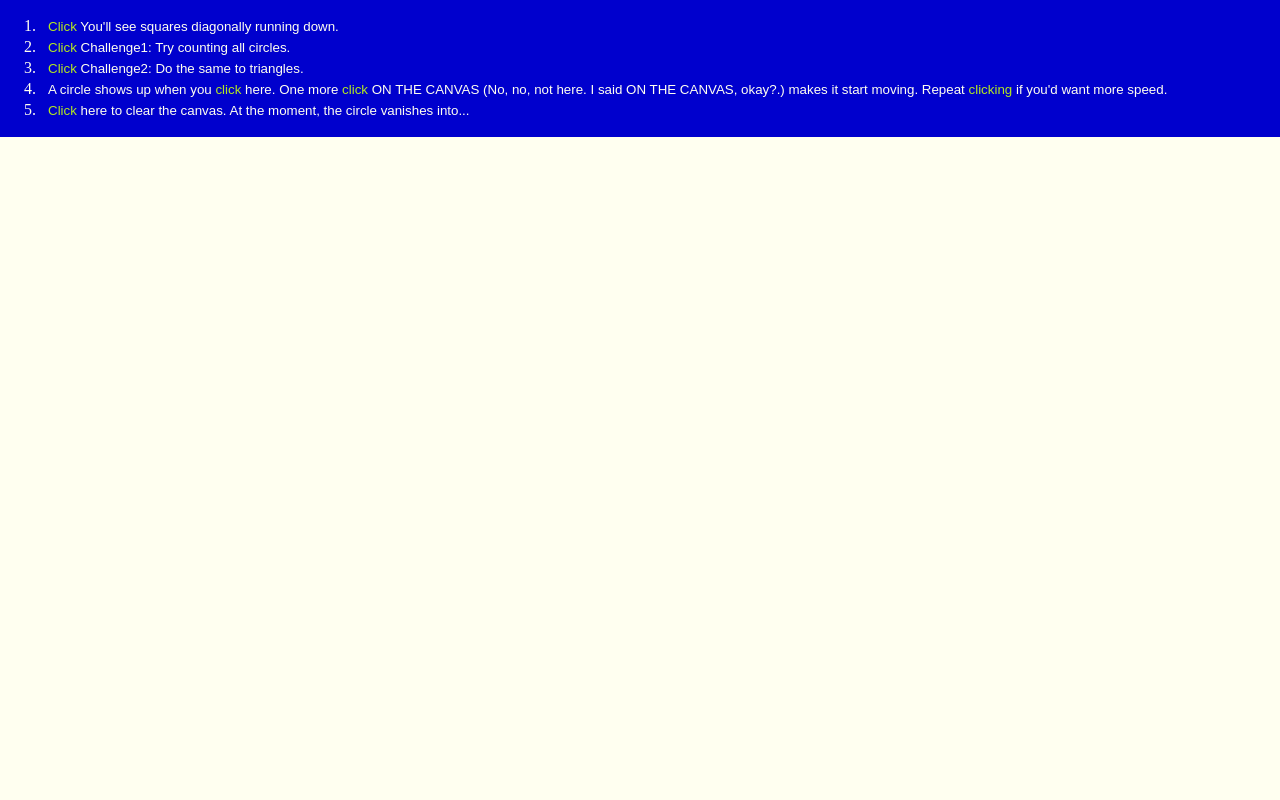
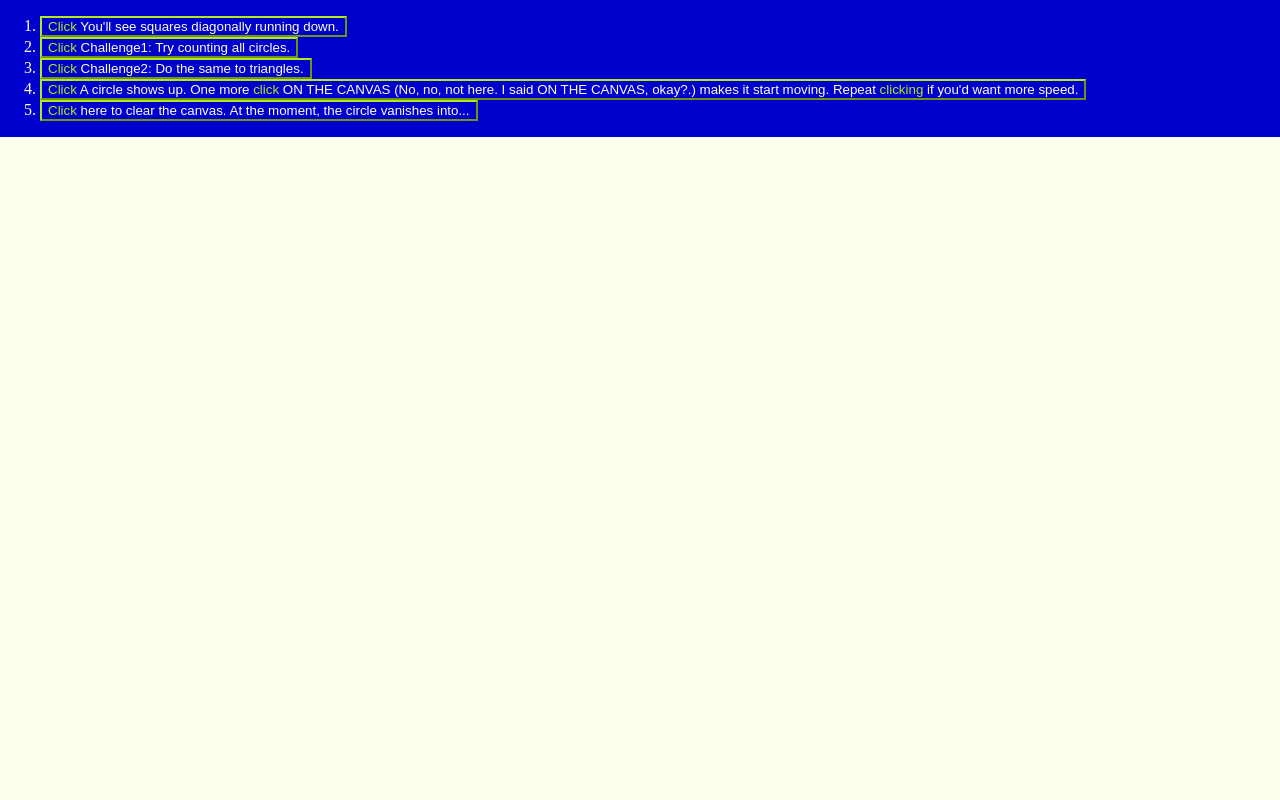
Before and after one commit to solaris0051/canvasESMeducated, a website: page index.html in a window 1280 px wide. Shown: the top 800 px of the page. Drawn offline with Linux system fonts and the light colour scheme.

Commit message:
style changed.

```diff
--- a/app.js
+++ b/app.js
@@ -7,7 +7,7 @@ const circleBtn = document.querySelector(".circle");
 const triangleBtn = document.querySelector(".triangle");
 
 // creating a canvas.
-const Canv0 = new Canvas(800, 800);
+const Canv0 = new Canvas(760, 760);
 Canv0.create();
 
 // dynamic import(drawing squares on the canvas)
--- a/index.html
+++ b/index.html
@@ -1,15 +1,20 @@
 <!DOCTYPE html>
 <html lang="ja">
-
   <head>
     <meta charset="utf-8" />
-	<meta http-equiv="Content-Security-Policy" content="default-src 'self';script-src 'self';font-src 'self';style-src 'self';object-src 'none'" />
+    <meta
+      http-equiv="Content-Security-Policy"
+      content="default-src 'self';script-src 'self';font-src 'self';style-src 'self';object-src 'none'"
+    />
     <meta name="viewport" content="width=device-width,initial-scale=1" />
-	<meta name="description" content="Adopting-ESM-with-2D-contexts-put-on-a-canvas." />
+    <meta
+      name="description"
+      content="Adopting-ESM-with-2D-contexts-put-on-a-canvas."
+    />
     <title>canvasESMeducated</title>
     <link rel="icon" type="image/x-icon" href="favicon.ico" />
     <link rel="preload" as="style" href="style.css" />
-	<link rel="stylesheet" href="style.css" type="text/css" />
+    <link rel="stylesheet" href="style.css" type="text/css" media="all" />
     <script type="module" src="app.js"></script>
   </head>
 
@@ -35,9 +40,9 @@
             </li>
             <li>
               <button class="action">
-							A circle shows up when you <span>click</span> here. One more
-							<span>click</span> ON THE CANVAS (No, no, not here. I said ON
-							THE CANVAS, okay?.) makes it start moving. Repeat
+                <span>Click</span> A circle shows up. One more
+                <span>click</span> ON THE CANVAS (No, no, not here. I said
+                ON THE CANVAS, okay?.) makes it start moving. Repeat
                 <span>clicking</span> if you'd want more speed.
               </button>
             </li>
@@ -56,5 +61,4 @@
       <footer>Since Jan, 2022 (C) Y.K</footer>
     </div>
   </body>
-
 </html>
--- a/modules/CanvasAnim.js
+++ b/modules/CanvasAnim.js
@@ -13,7 +13,7 @@ export const CanvasAnim = () => {
     draw() {
       const grad = ctx.createRadialGradient(
         this.x,
-        this.y * 0.8,
+        this.y,
         this.radius * 0.08,
         this.x,
         this.y,
--- a/package.json
+++ b/package.json
@@ -18,6 +18,7 @@
     "@babel/preset-env": "^7.19.4",
     "babel-loader": "^8.2.5",
     "css-loader": "^6.7.1",
+    "eslint": "^8.25.0",
     "mini-css-extract-plugin": "^2.6.1",
     "postcss": "^8.4.17",
     "postcss-loader": "^7.0.1",
--- a/style.css
+++ b/style.css
@@ -1,7 +1,7 @@
 html,
 body {
   box-sizing: border-box;
-  height: 100%;
+  min-height: 100vh;
   padding: 0;
   margin: 0;
   background-color: #b3e820;
@@ -9,7 +9,6 @@ body {
 
 .wrapper {
   box-sizing: border-box;
-  min-height: 100%;
   display: flex;
   flex-direction: column;
 }
@@ -19,7 +18,8 @@ span {
 }
 
 button {
-  border-color: transparent;
+  text-align: left;
+  border-color: #b3e820;
   background-color: #0000cd;
   color: #fffff0;
 }
@@ -41,7 +41,6 @@ footer {
 
 #canvas {
   box-sizing: border-box;
-  min-height: 100%;
   width: 100%;
   margin: auto;
   display: flex;
```
Also changed, not shown: .eslintrc.js (added), 1 other file. Lines whose indentation alone changed are shown as unchanged.
